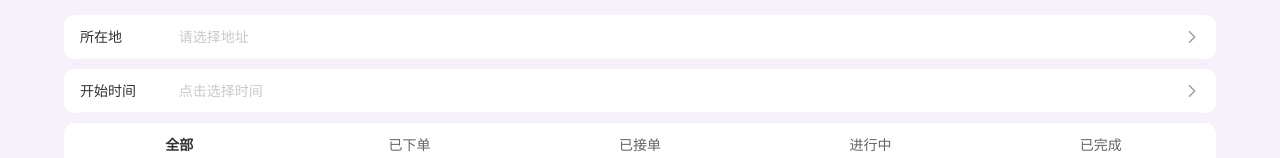
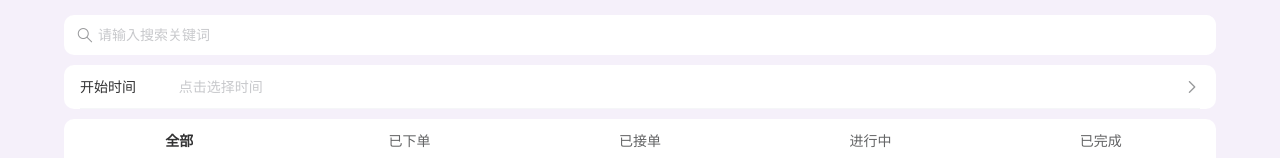
Before and after one commit to ROBINRUGAN/healthdb, a Vue app: page /order in a window 1280 px wide. Shown: the top 158 px of the page. Built offline with nearby package versions, Linux system fonts and the light colour scheme.

Commit message:
add: 修改订单筛选逻辑

```diff
--- a/src/views/OrderView.vue
+++ b/src/views/OrderView.vue
@@ -2,13 +2,24 @@
 import { RouterView, RouterLink } from 'vue-router'
 import { ref } from 'vue'
 import OrderItem from '@/components/OrderItem.vue'
+import { showLoadingToast, showSuccessToast } from 'vant'
+import router from '@/router'
 const active = ref(0)
-import { areaList } from '@vant/area-data'
-const address = ref('')
 const showPopup = ref(false)
 const showDatePicker = ref(false)
 const dateResult = ref('')
-
+const value = ref('')
+const onSearch = (val: any) => {
+  showLoadingToast({
+    message: '加载中...',
+    forbidClick: true,
+    duration: 1000,
+    onOpened() {
+      // router.push('/search')
+      // router.push({ path: 'search', query: { keyword: value.value } })
+    }
+  })
+}
 //设置成本地时间
 const currentDate = ref([
   new Date().getFullYear().toString(),
@@ -31,24 +42,23 @@ const onConfirm = (result: any) => {
 
 <template>
   <div class="all">
+    <van-search
+      v-model="value"
+      round
+      placeholder="请输入搜索关键词"
+      background="white"
+      style="
+        font-size: 14px;
+        padding: 0;
+        border-radius: 10px;
+        height: 40px;
+        background-color: white;
+      "
+      @search="onSearch"
+    />
+
     <van-field
-      class="filter"
-      v-model="address"
-      label="所在地"
-      placeholder="请选择地址"
-      is-link
-      readonly
-      @click="showPopup = true"
-    />
-    <van-popup v-model:show="showPopup" round position="bottom">
-      <van-area
-        title="选择地区"
-        :area-list="areaList"
-        @confirm="onConfirm"
-        @cancel="showPopup = false"
-      />
-    </van-popup>
-    <van-field
+      style="margin-top: 10px"
       v-model="dateResult"
       is-link
       readonly
@@ -139,4 +149,7 @@ const onConfirm = (result: any) => {
   border-radius: 10px;
   margin-bottom: 10px;
 }
+:deep(.van-search__content) {
+  background-color: transparent;
+}
 </style>
```
Also changed, not shown: src/views/PaymentView.vue (added).
